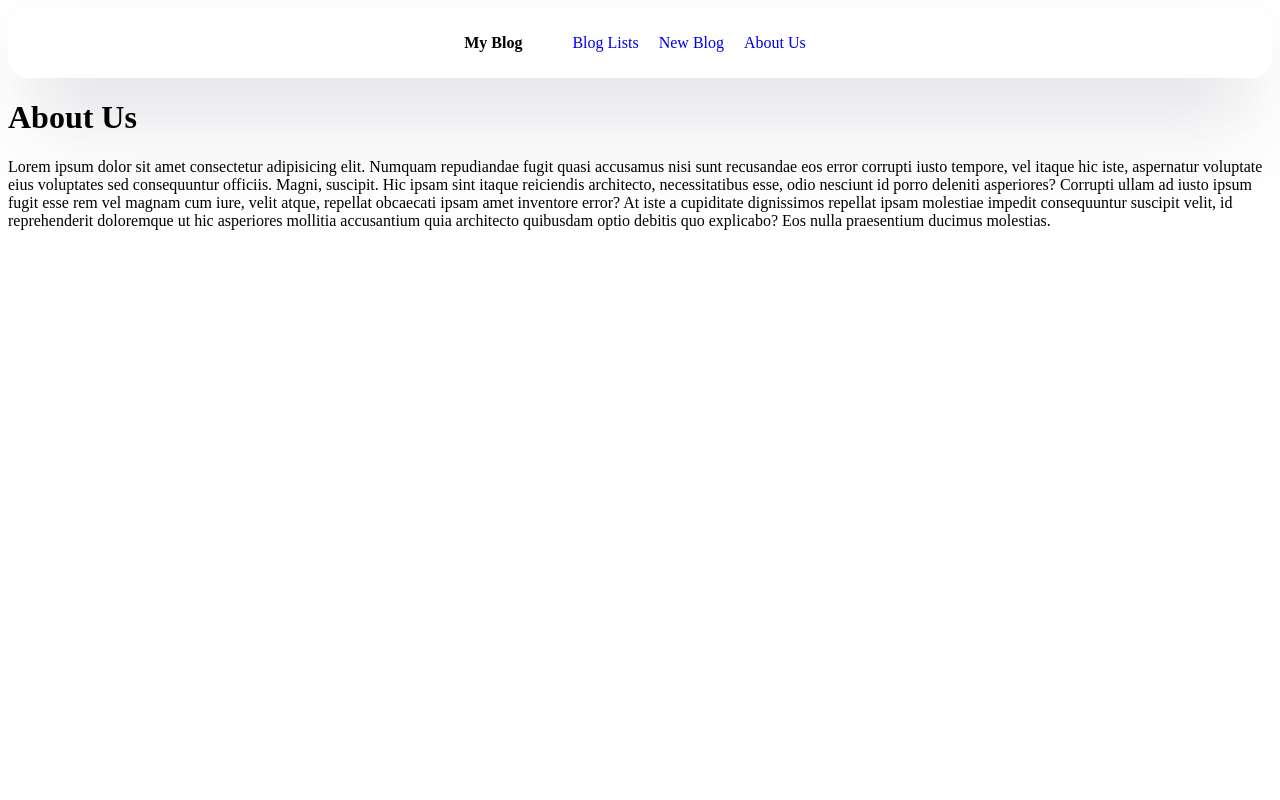
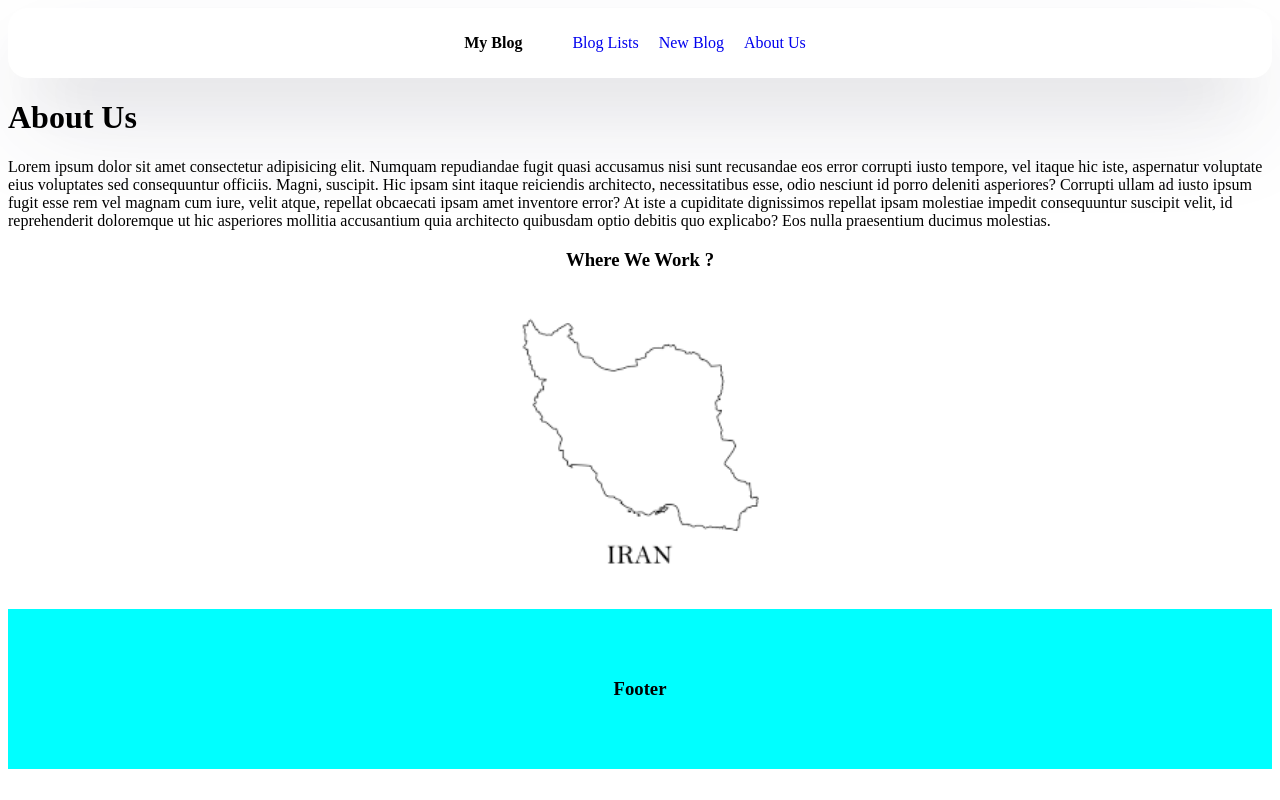
Before and after one commit to MohammadVaseti/React-Projects, a React (Vite) app in the folder 02-Website/website/: page /about in a window 1280 px wide. Built offline with nearby package versions, Linux system fonts and the light colour scheme.

Commit message:
repo updated

```diff
--- a/02-Website/website/src/pages/aboutUs/About.jsx
+++ b/02-Website/website/src/pages/aboutUs/About.jsx
@@ -1,4 +1,7 @@
 import Navbar from "../../Components/Navbar/navbar";
+import Footer from "../../Components/Footer/footer";
+import iran from "../../assets/images/iran.png";
+import styled from "../aboutUs/about.module.css";
 const About = () => {
   return (
     <div>
@@ -18,6 +21,11 @@ const About = () => {
         quibusdam optio debitis quo explicabo? Eos nulla praesentium ducimus
         molestias.
       </p>
+      <h3>Where We Work ?</h3>
+      <div className={styled.container}>
+        <img src={iran} alt="iran" style={{ textAlign: "center" }}></img>
+      </div>
+      <Footer></Footer>
     </div>
   );
 };
--- /dev/null
+++ b/02-Website/website/src/pages/aboutUs/about.module.css
@@ -0,0 +1,6 @@
+.container {
+  width: 100%;
+  height: 40vh;
+  display: flex;
+  justify-content: center;
+}
```
Also changed, not shown: 02-Website/website/src/assets/images/iran.png (added).
